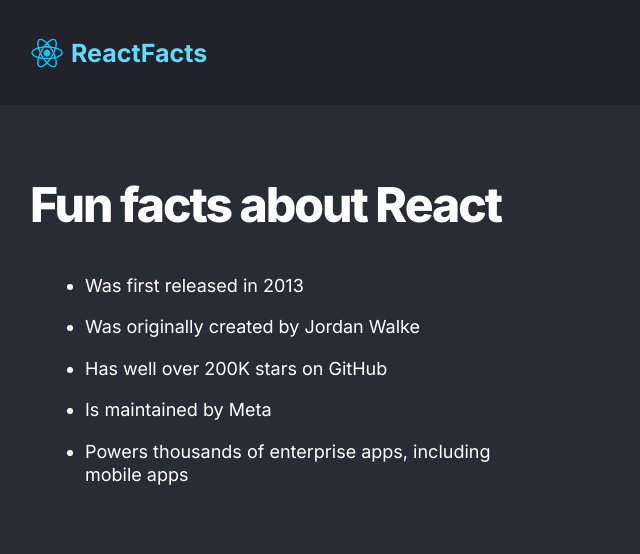
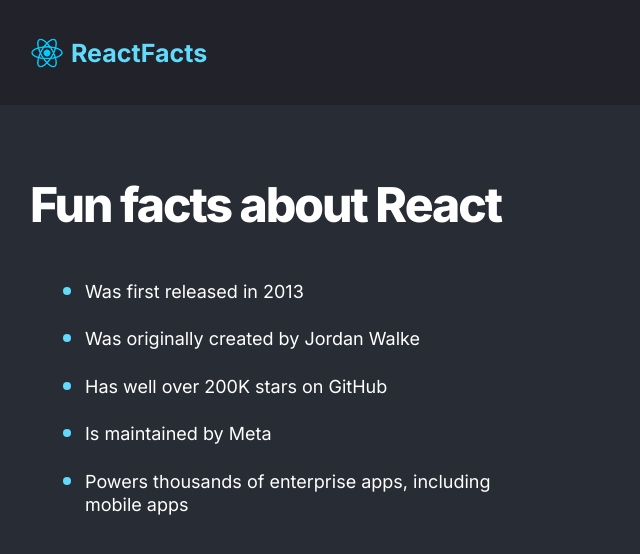
Before and after one commit to rahmatrafli1/ReactFacts, a React (Vite) app: page / in a window 1280 px wide. Shown: the top 554 px of the page, without its empty margins (0-640 px from the left). Built offline with nearby package versions, Linux system fonts and the light colour scheme.

Commit message:
feat: add custom styles for list item markers in main section

```diff
--- a/index.css
+++ b/index.css
@@ -58,3 +58,8 @@
   margin-bottom: 18px;
   padding-left: 0;
 }
+
+main li::marker {
+  color: #61dafb;
+  font-size: 1.5rem;
+}
```
